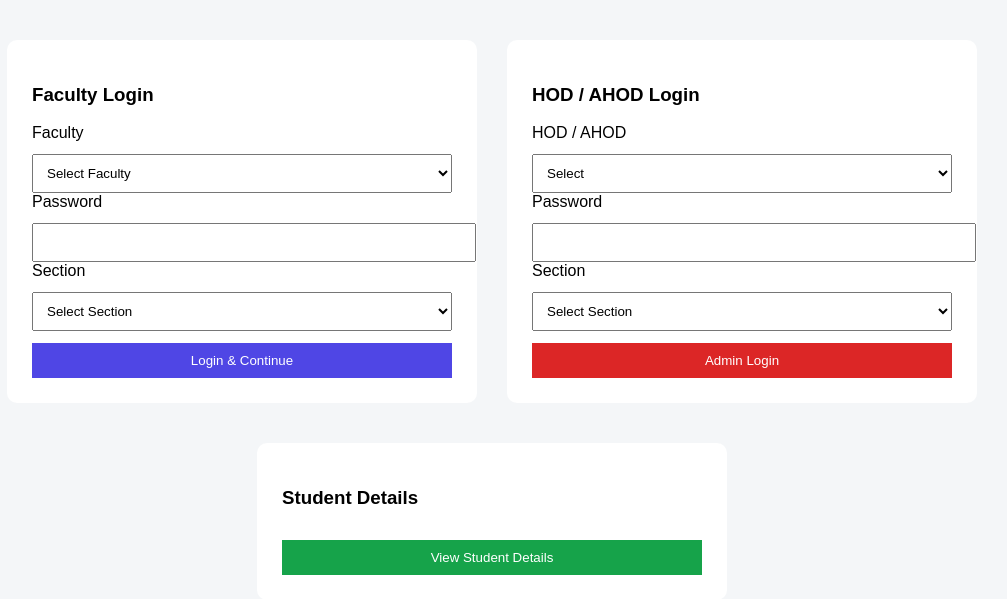
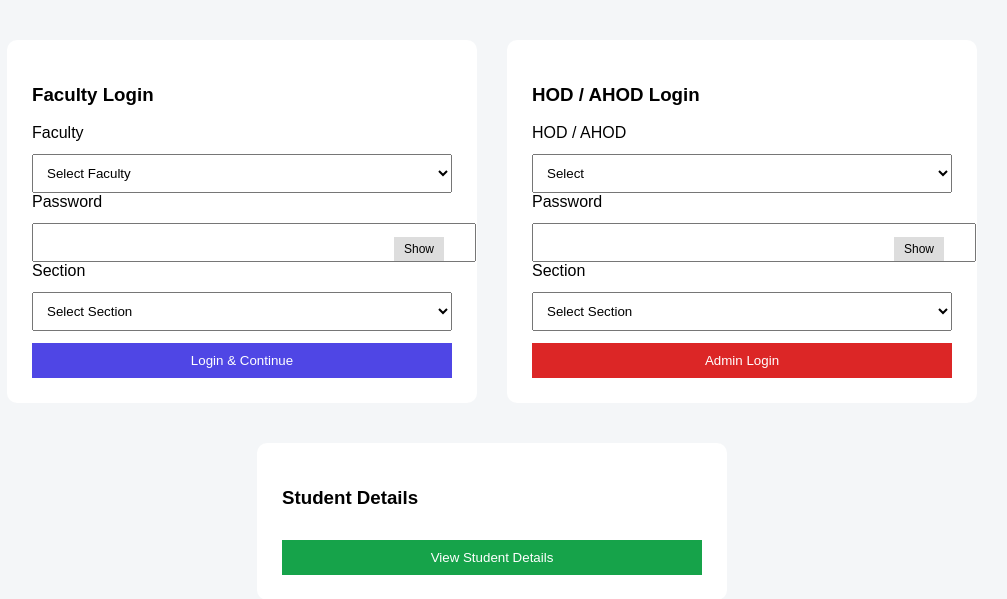
Before and after one commit to lalasamvsr/attendance, a Flask app: page / in a window 1280 px wide. Shown: the top 599 px of the page, without its empty margins (148-1155 px from the left). Run offline with Flask 3, Linux system fonts and the light colour scheme; data that the repository does not hold is empty; some libraries are stand-ins or nearby versions.

Commit message:
Update index.html

```diff
--- a/templates/index.html
+++ b/templates/index.html
@@ -14,7 +14,7 @@ body{
     justify-content:center;
     gap:30px;
     margin-top:40px;
-    flex-wrap:wrap;   /* responsive */
+    flex-wrap:wrap;
 }
 
 .box{
@@ -24,13 +24,16 @@ body{
     border-radius:10px;
 }
 
-select,input,button{
+select,input{
     width:100%;
     padding:10px;
     margin-top:12px;
 }
 
 button{
+    width:100%;
+    padding:10px;
+    margin-top:12px;
     background:#4f46e5;
     color:white;
     border:none;
@@ -45,11 +48,22 @@ button{
     background:#16a34a;
 }
 
-hr{
-    margin:25px 0;
+.password-wrapper{
+    position:relative;
 }
 
-/* Center student box */
+.password-wrapper button{
+    position:absolute;
+    right:8px;
+    top:50%;
+    transform:translateY(-50%);
+    width:auto;
+    padding:5px 10px;
+    background:#ddd;
+    color:black;
+    font-size:12px;
+}
+
 .center-box{
     width:420px;
     margin:40px auto;
@@ -59,7 +73,6 @@ hr{
 
 <body>
 
-<!-- ROW: FACULTY + HOD LOGIN -->
 <div class="login-row">
 
     <!-- FACULTY LOGIN -->
@@ -80,7 +93,13 @@ hr{
             </select>
 
             <label>Password</label>
-            <input type="password" name="password" required>
+            <div class="password-wrapper">
+                <input type="password" name="password" id="facultyPassword" required>
+                <button type="button"
+                        onclick="togglePassword('facultyPassword', this)">
+                    Show
+                </button>
+            </div>
 
             <label>Section</label>
             <select name="section_id" required>
@@ -111,10 +130,14 @@ hr{
                 {% endfor %}
             </select>
 
-
-
             <label>Password</label>
-            <input type="password" name="password" required>
+            <div class="password-wrapper">
+                <input type="password" name="password" id="adminPassword" required>
+                <button type="button"
+                        onclick="togglePassword('adminPassword', this)">
+                    Show
+                </button>
+            </div>
 
             <label>Section</label>
             <select name="section_id" required>
@@ -140,5 +163,19 @@ hr{
     </form>
 </div>
 
+<script>
+function togglePassword(id, btn){
+    const input = document.getElementById(id);
+
+    if(input.type === "password"){
+        input.type = "text";
+        btn.innerText = "Hide";
+    } else {
+        input.type = "password";
+        btn.innerText = "Show";
+    }
+}
+</script>
+
 </body>
 </html>
```
